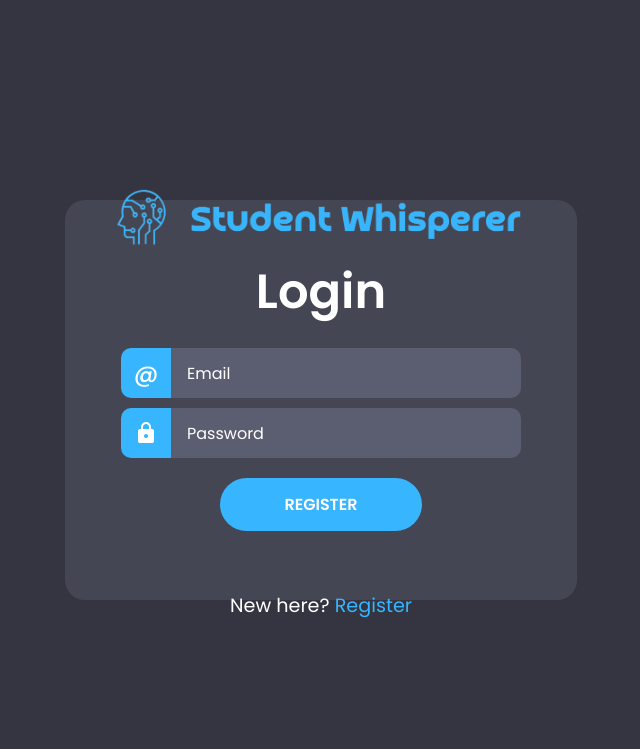
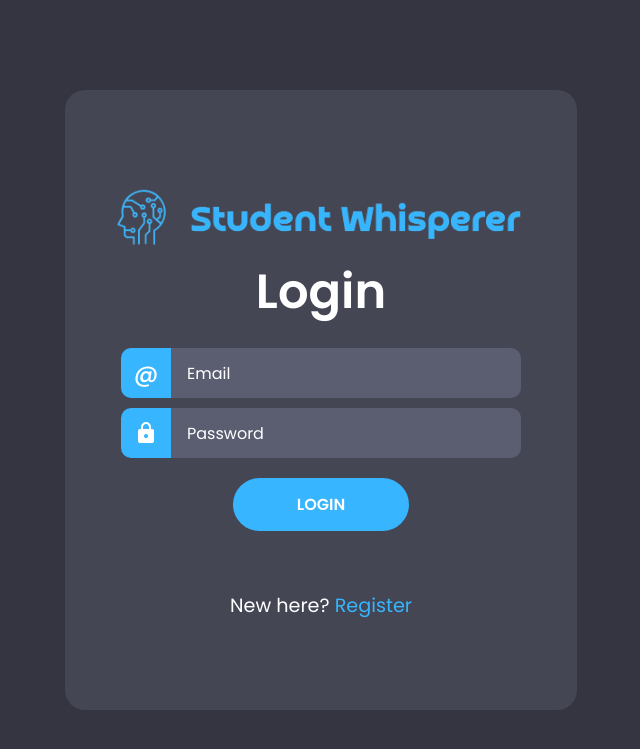
Before and after one commit to DevOps2025Group1/StudentWhisperer, a Flask app: page /login in a window 1280 px wide. Shown: the top 749 px of the page, without its empty margins (319-959 px from the left). Run offline with Flask 3, Linux system fonts and the light colour scheme.

Commit message:
minor html/css fixes

```diff
--- a/backend/static/styles.css
+++ b/backend/static/styles.css
@@ -55,7 +55,7 @@ body#no-sidebar {
 .wrapper {
   box-sizing: border-box;
   background-color: var(--incoming-chat-bg);
-  height: 50vh;
+  height: max(620px, 50vh);
   width: min(40%, 600px);
   padding: 10px;;
   border-radius: 20px 20px 20px 20px;
@@ -66,7 +66,7 @@ body#no-sidebar {
   text-align: center;
 }
 .wrapper#home {
-  height: 40vh;
+  height: max(440px, 40vh);
   width: min(40%, 600px);
   padding: 10px;;
   border-radius: 20px 20px 20px 20px;
--- a/backend/templates/chatbot.html
+++ b/backend/templates/chatbot.html
@@ -44,7 +44,6 @@
     <div class="main-content">
       <!-- Header  -->
       <div class="page-header">
-        <span class="material-symbols-rounded toggle-btn" id="toggleSidebar">close</span>
         <div class="breadcrumbs">
           <a href="{{ url_for('index') }}">Student Whisperer</a>
           <span>&gt;</span>
--- a/backend/templates/login.html
+++ b/backend/templates/login.html
@@ -24,7 +24,7 @@
           </label>
           <input type="password" name="password" id="password-input" placeholder="Password">
         </div>
-        <button type="submit">Register</button>
+        <button type="submit">Login</button>
       </form>
       <p>New here? <a href="{{ url_for('register') }}">Register</a> </p>
     </div>
```
